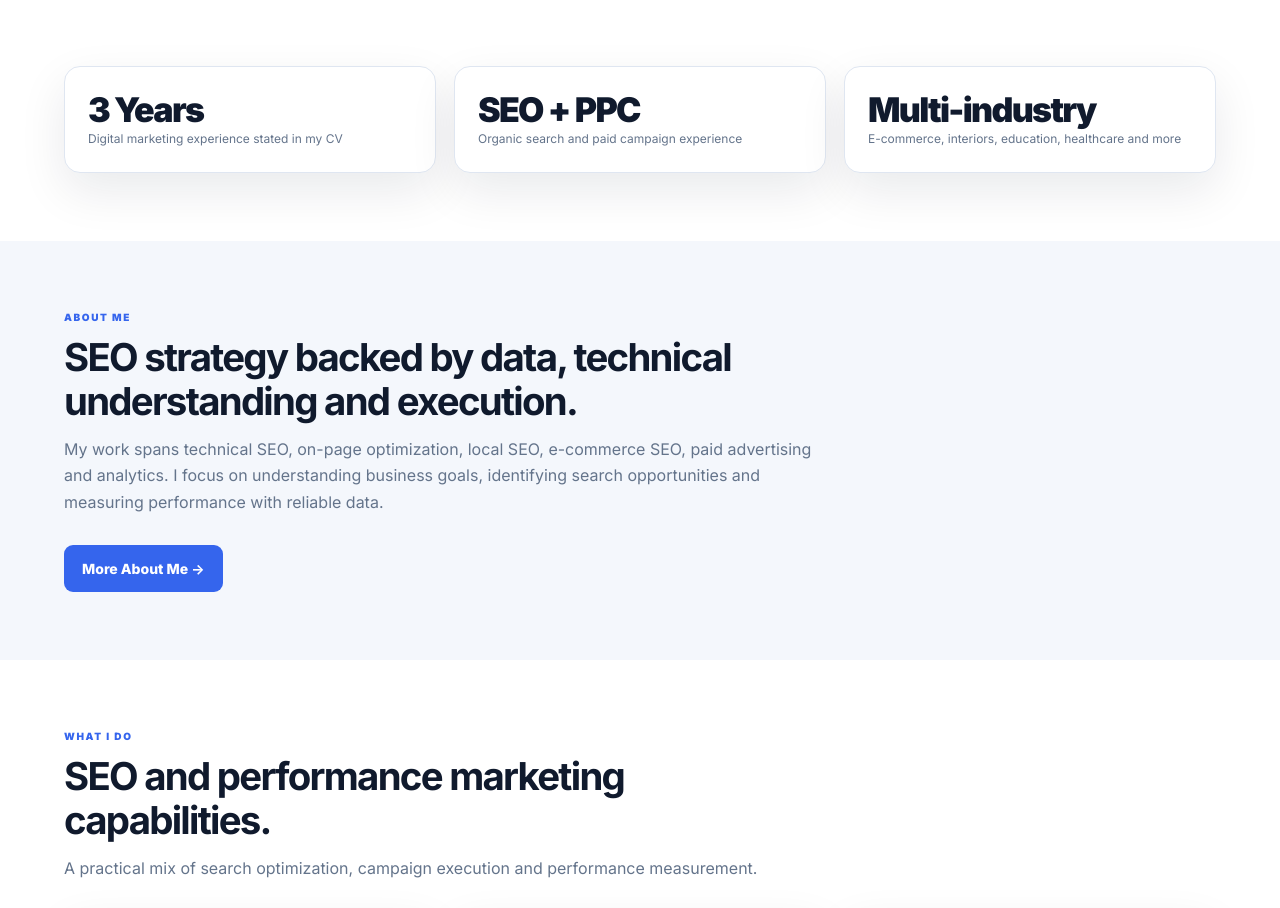
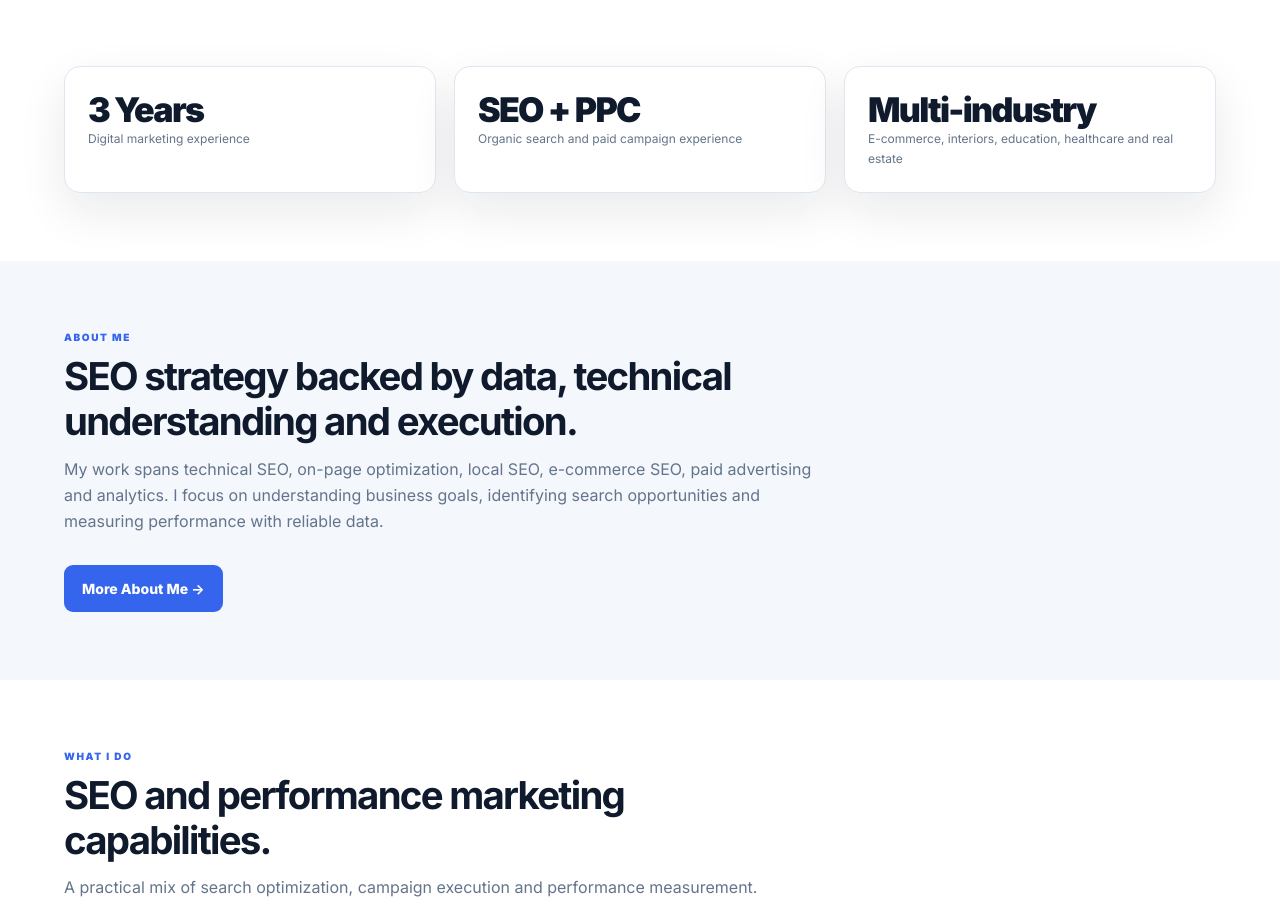
Before and after one commit to akhilsanth25-seo/akhilsanth25-seo.github.io, a plain HTML site: page index.html in a window 1280 px wide. Shown: the part 780-1688 px from the top of the page. Drawn offline with Linux system fonts and the light colour scheme.

Commit message:
Update index.html

```diff
--- a/index.html
+++ b/index.html
@@ -8,7 +8,7 @@
 </nav><a class="nav-cta" href="contact.html">Let's Connect ↗</a></div></header>
 <main>
 <section class="hero"><div class="container"><p class="eyebrow">SEO SPECIALIST · PERFORMANCE MARKETING · ORGANIC GROWTH</p><h1>Turning Search Opportunities into <span style="color:#9dbaff">Measurable Digital Growth.</span></h1><p>I'm Akhil Santh, an SEO Specialist and Performance Marketer with 3 years of experience in search engine optimization, paid advertising and digital analytics. I combine technical understanding, search data and practical execution to help businesses strengthen their online presence.</p><div class="hero-actions"><a class="btn btn-light" href="works/index.html">Explore My Work →</a><a class="btn btn-outline-light" href="contact.html">Contact Me</a></div><div class="pill-row"><span class="pill">Technical SEO</span><span class="pill">Local & E-commerce SEO</span><span class="pill">Google Ads & Meta Ads</span><span class="pill">AEO & GEO</span></div></div></section>
-<section class="section"><div class="container grid grid-3"><div class="card"><div class="metric">3 Years</div><div class="metric-label">Digital marketing experience stated in my CV</div></div><div class="card"><div class="metric">SEO + PPC</div><div class="metric-label">Organic search and paid campaign experience</div></div><div class="card"><div class="metric">Multi-industry</div><div class="metric-label">E-commerce, interiors, education, healthcare and more</div></div></div></section>
+<section class="section"><div class="container grid grid-3"><div class="card"><div class="metric">3 Years</div><div class="metric-label">Digital marketing experience</div></div><div class="card"><div class="metric">SEO + PPC</div><div class="metric-label">Organic search and paid campaign experience</div></div><div class="card"><div class="metric">Multi-industry</div><div class="metric-label">E-commerce, interiors, education, healthcare and real estate</div></div></div></section>
 <section class="section section-soft"><div class="container"><div class="section-head"><p class="section-kicker">ABOUT ME</p><h2>SEO strategy backed by data, technical understanding and execution.</h2><p class="lead">My work spans technical SEO, on-page optimization, local SEO, e-commerce SEO, paid advertising and analytics. I focus on understanding business goals, identifying search opportunities and measuring performance with reliable data.</p></div><a class="btn btn-blue" href="about.html">More About Me →</a></div></section>
 <section class="section"><div class="container"><div class="section-head"><p class="section-kicker">WHAT I DO</p><h2>SEO and performance marketing capabilities.</h2><p class="lead">A practical mix of search optimization, campaign execution and performance measurement.</p></div><div class="grid grid-3"><article class="card"><div class="icon">⌕</div><h3>Technical SEO</h3><p>Crawlability, indexing, site audits, structured data and Core Web Vitals.</p></article><article class="card"><div class="icon">↗</div><h3>On-Page SEO</h3><p>Keyword mapping, metadata, content optimization and internal linking.</p></article><article class="card"><div class="icon">⌁</div><h3>Local & E-commerce SEO</h3><p>Location-based search, service pages, product and category optimization.</p></article><article class="card"><div class="icon">◎</div><h3>Off-Page SEO</h3><p>Backlink analysis, referring domains and competitor link research.</p></article><article class="card"><div class="icon">◉</div><h3>AEO & GEO</h3><p>Answer-focused content, semantic relevance and AI search discoverability.</p></article><article class="card"><div class="icon">▤</div><h3>Performance Marketing</h3><p>Google Ads, Meta Ads, conversion tracking and campaign analysis.</p></article></div></div></section>
 <section class="section section-soft"><div class="container"><div class="section-head"><p class="section-kicker">SELECTED WORK</p><h2>SEO projects and performance evidence.</h2><p class="lead">Explore real reporting screenshots, technical audit evidence and selected project summaries.</p></div><div class="grid grid-3"><article class="card project-card"><p class="section-kicker">E-COMMERCE SEO</p><h3>ThreadShop</h3><p>Google Search Console performance, competitor research and backlink analysis.</p><a class="project-link" href="works/case-studies.html">View case study →</a></article><article class="card project-card"><p class="section-kicker">LOCAL SEO</p><h3>Homestin</h3><p>Location-based keyword targeting, service pages and local search visibility.</p><a class="project-link" href="works/case-studies.html">View case study →</a></article><article class="card project-card"><p class="section-kicker">TECHNICAL SEO</p><h3>MyCarExperts</h3><p>Site health, crawl review and AI search accessibility audit evidence.</p><a class="project-link" href="works/case-studies.html">View case study →</a></article></div><p style="margin-top:22px"><a class="btn btn-blue" href="works/index.html">View All Works →</a></p></div></section>
```
